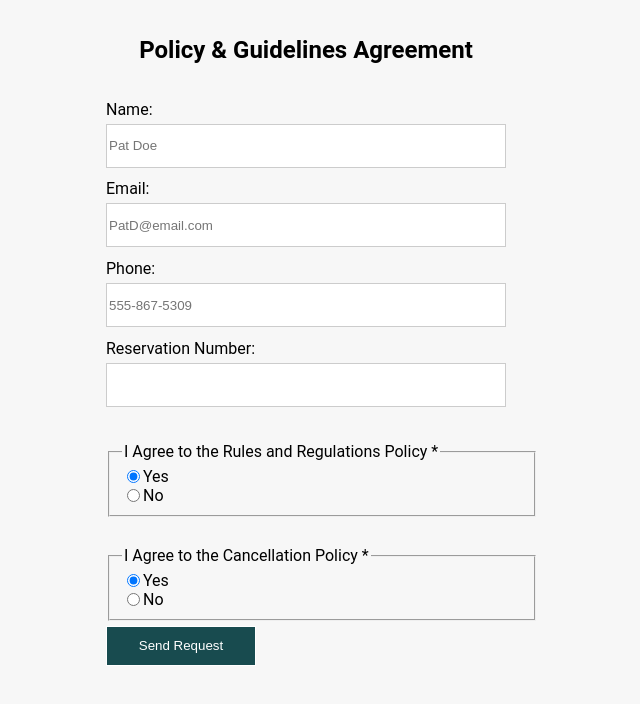
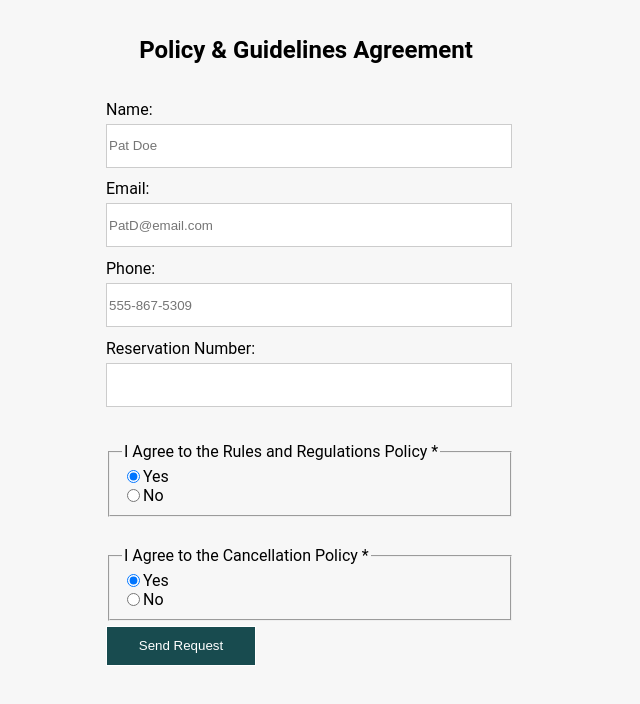
Before and after one commit to handev-001/HAN-Elements, a PHP site: page /gcr/agreement-policy-guideline.html in a window 1280 px wide. Shown: the top 704 px of the page, without its empty margins (334-974 px from the left). Run offline with PHP 8.4, Linux system fonts and the light colour scheme.

Commit message:
gcr update styles

```diff
--- a/gcr/style.css
+++ b/gcr/style.css
@@ -58,7 +58,6 @@ form.net-form {
 	align-items:flex-start;
 	align-content:flex-start;
 	gap: 5px 10px;
-	max-width: 400px;
 }
 form.net-form > br {
 	display: none;
@@ -66,11 +65,11 @@ form.net-form > br {
 }
 form.net-form > label,
 form.net-form > .space {
-	flex: 1 0 350px;
+	flex: 1 0 100%;
 }
 form.net-form > input,
 form.net-form > textarea {
-	flex: 1 0 350px;
+	flex: 1 0 100%;
 	min-height:3em;
 	margin-bottom: 0.5em;
 
@@ -98,7 +97,7 @@ form.net-form input[type="submit"]:hover {
 }
 
 form.net-form > fieldset {
-	flex: 1 0 400px;
+	flex: 1 0 calc(100% - 1.5em);
 }
 form.net-form > fieldset > legend {
 	border: none;
@@ -109,7 +108,7 @@ form.net-form > fieldset input[type="radio"] {
 	clear: left;
 }
 form.net-form > fieldset label {
-	flex: 1 0 500px;
+	flex: 1 0 100%;
 	float: left;
 }
 
```
Also changed, not shown: gcr/request-info-group-event.html (+0 -8 lines), gcr/request-info-wedding.html (+0 -8 lines).
